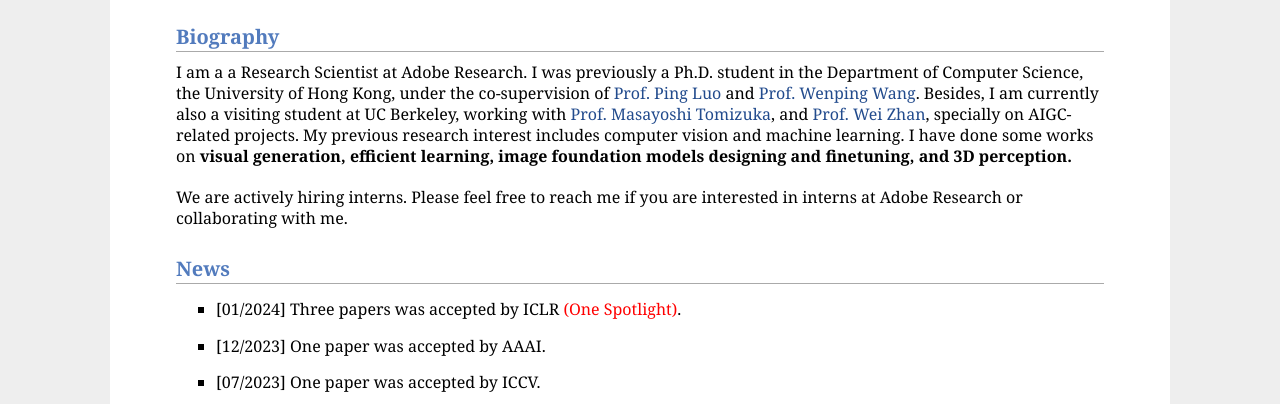
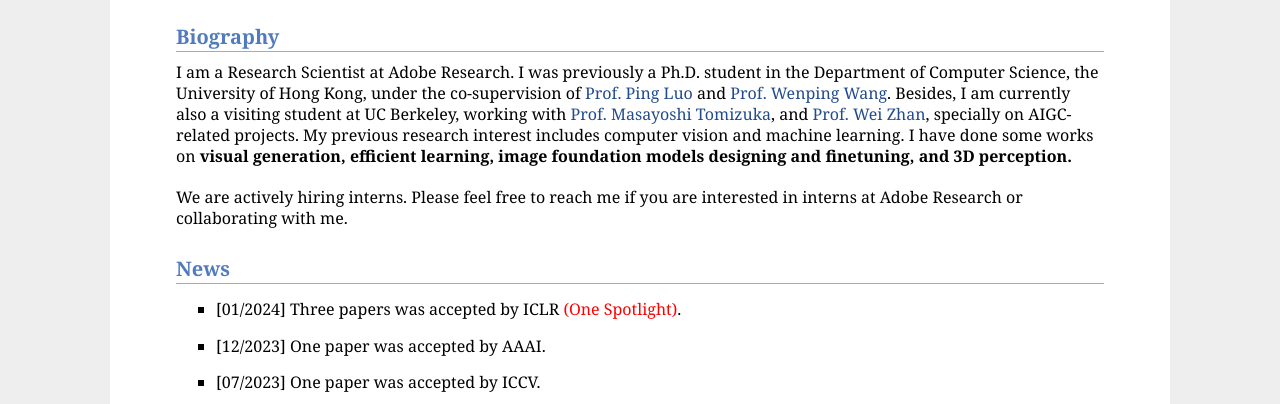
Before and after one commit to ChongjianGE/ChongjianGE.github.io, a plain HTML site: page index.html in a window 1280 px wide. Shown: the part 384-788 px from the top of the page. Drawn offline with Linux system fonts and the light colour scheme.

Commit message:
[upda] Adobe Positions

```diff
--- a/index.html
+++ b/index.html
@@ -66,7 +66,7 @@ ga('send', 'pageview');
 
 <h2>Biography </h2>
 <p>
-	I am a a Research Scientist at Adobe Research. I was previously a Ph.D. student in the Department of Computer Science, the University of Hong Kong,
+	I am a Research Scientist at Adobe Research. I was previously a Ph.D. student in the Department of Computer Science, the University of Hong Kong,
 	under the co-supervision of <a href="http://luoping.me/">Prof. Ping Luo</a> and <a href="https://www.cs.hku.hk/people/academic-staff/wenping">Prof. Wenping Wang</a>.
 	Besides, I am currently also a visiting student at UC Berkeley, working with <a href="https://me.berkeley.edu/people/masayoshi-tomizuka/">Prof. Masayoshi Tomizuka</a>,
 	and <a href="http://zhanwei.site">Prof. Wei Zhan</a>, specially on AIGC-related projects.
```
